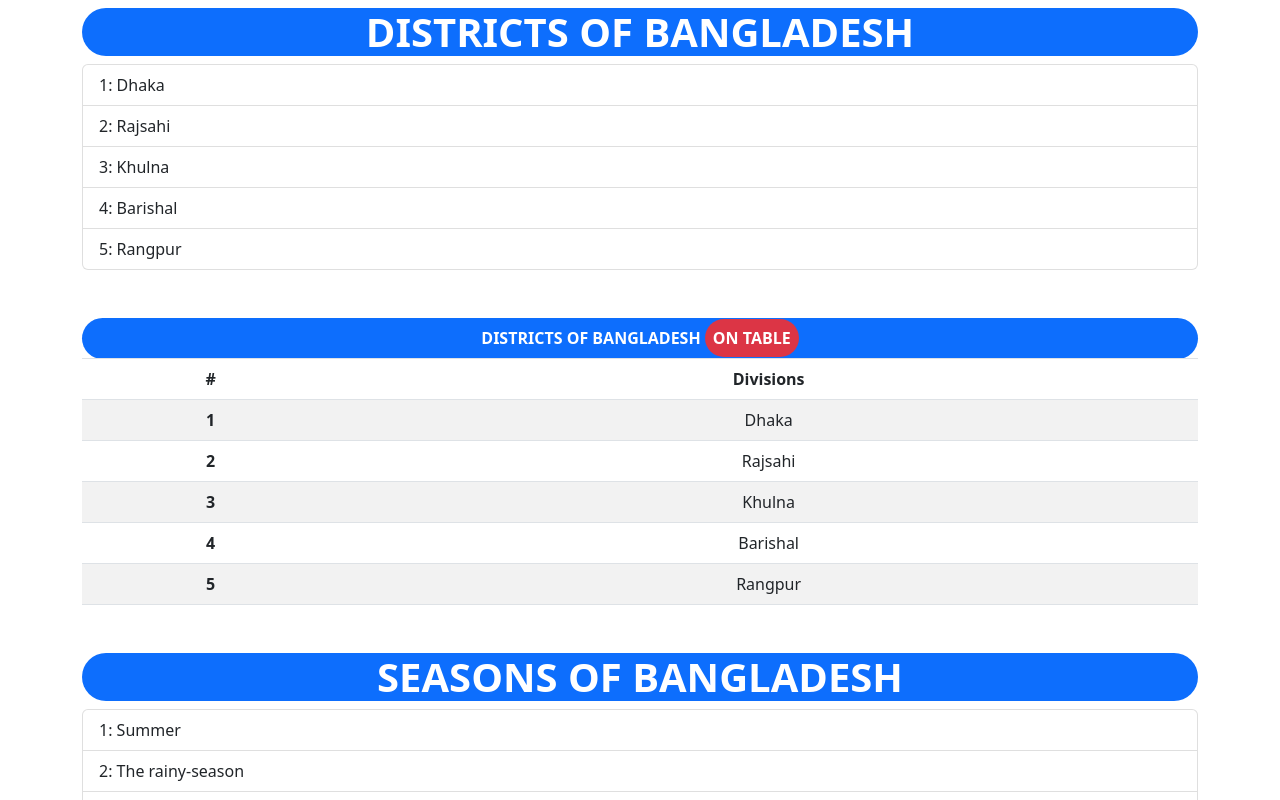
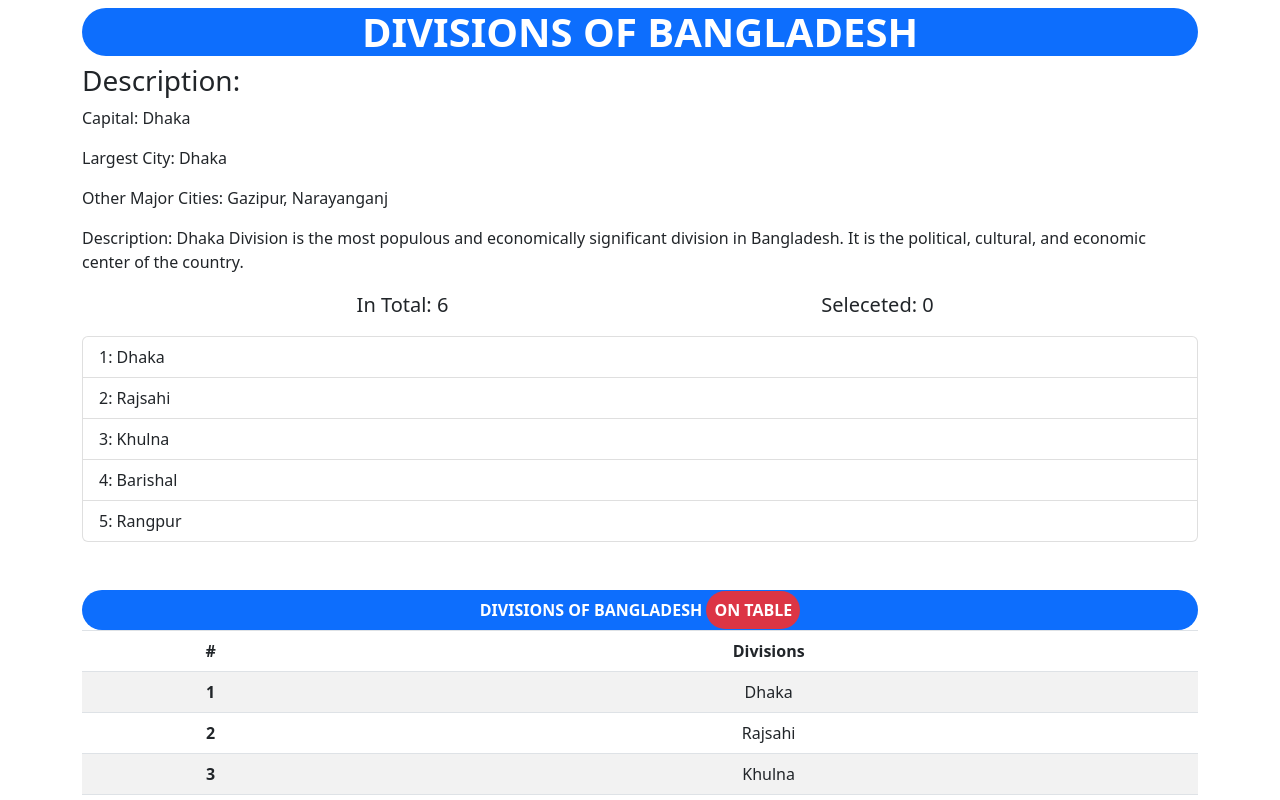
Before and after one commit to tamjidzihan/reactJS, a React (Vite) app: page / in a window 1280 px wide. Shown: the top 800 px of the page. Built offline with nearby package versions, Linux system fonts and the light colour scheme.

Commit message:
office 2024-03-31

```diff
--- a/src/App.tsx
+++ b/src/App.tsx
@@ -1,9 +1,10 @@
 // import './App.css'
+import { useState } from 'react';
 import ListGroup from './components/ListGroup';
 
 function App() {
 
-  let districts = {
+  let divisions = {
     items: [
       'Dhaka',
       'Rajsahi',
@@ -11,8 +12,50 @@ function App() {
       'Barishal',
       'Rangpur'
     ],
-    heading: 'Districts of bangladesh'
+    heading: 'Divisions of bangladesh',
+    total: 6
   }
+
+  interface DivisionDetail {
+    [key: string]: {
+      capital: string;
+      largestCity: string;
+      otherMajorCities: string;
+      description: string;
+    };
+  }
+  let divisionDetail: DivisionDetail = {
+    'Dhaka': {
+      capital: "Dhaka",
+      largestCity: "Dhaka",
+      otherMajorCities: "Gazipur, Narayanganj",
+      description: "Dhaka Division is the most populous and economically significant division in Bangladesh. It is the political, cultural, and economic center of the country."
+    },
+    'Rajshahi': {
+      capital: "Rajshahi",
+      largestCity: "Rajshahi",
+      otherMajorCities: "Bogura, Pabna",
+      description: "Rajshahi Division is known for its agricultural production, particularly mangoes and silk. It is located in the northwest of Bangladesh."
+    },
+    'Khulna': {
+      capital: "Khulna",
+      largestCity: "Khulna",
+      otherMajorCities: "Jessore, Satkhira",
+      description: "Khulna Division is an important industrial and commercial hub, particularly known for its shrimp farming and jute industries. It is situated in the southwestern part of Bangladesh."
+    },
+    'Barishal': {
+      capital: "Barishal",
+      largestCity: "Barishal",
+      otherMajorCities: "Patuakhali, Jhalokati",
+      description: "Barishal Division is characterized by its numerous rivers and waterways, earning it the nickname 'Venice of the East.' It is located in the southern part of Bangladesh."
+    },
+    'Rangpur': {
+      capital: "Rangpur",
+      largestCity: "Rangpur",
+      otherMajorCities: "Dinajpur, Thakurgaon",
+      description: "Rangpur Division is primarily an agricultural region known for its production of crops like rice, wheat, and potatoes. It is situated in the northern part of Bangladesh."
+    }
+  };
 
   let seasons = {
     items: [
@@ -23,29 +66,64 @@ function App() {
       'Winter',
       'Spring'
     ],
-    heading: 'seasons of bangladesh'
+    heading: 'seasons of bangladesh',
+    total: 6
   }
 
+
+
+  let seasonDetail = {
+    'Summer': {
+      description: "Summer in Bangladesh is characterized by hot and humid weather. It typically lasts from March to May, with temperatures often reaching high levels."
+    },
+    'The rainy-season': {
+      description: "The rainy season, also known as monsoon season, occurs from June to September in Bangladesh. Heavy rainfall is common during this time, which is vital for agriculture but also brings flooding in some areas."
+    },
+    'The autumn': {
+      description: "Autumn in Bangladesh, also known as the post-monsoon season, extends from October to November. It is characterized by milder temperatures and decreasing rainfall, making it a pleasant time of the year."
+    },
+    'Late-autumn': {
+      description: "Late autumn, occurring in November, marks the transition period between autumn and winter. Temperatures begin to drop, and the weather becomes cooler."
+    },
+    'Winter': {
+      description: "Winter in Bangladesh lasts from December to February. It is characterized by cool and dry weather, with temperatures dropping significantly, particularly in the northern regions."
+    },
+    'Spring': {
+      description: "Spring in Bangladesh, also known as the pre-monsoon season, occurs from February to March. It is a transitional period between winter and summer, with temperatures gradually rising and vegetation blooming."
+    }
+  };
+
+  const [selectedDivision, setSelectedDivision] = useState('');
+
+  const handelSelectItem = (item: string) => {
+    setSelectedDivision(item);
+  }
+
+  { console.log(divisionDetail[selectedDivision]) }
+
+  // let selectedDivisionDetail = divisionDetail[selectedDivision];
 
   return (
     <>
       <div className=' mb-4 '>
         <ListGroup
-          items={districts.items}
-          heading={districts.heading}
-          onSelectItem={(item: string) => {
-            console.log(item)
-          }} />
+          items={divisions.items}
+          heading={divisions.heading}
+          total={divisions.total}
+          detail={divisionDetail.Dhaka}
+
+          onSelectItem={handelSelectItem} />
       </div>
-      <div >
+      {/* <div >
         <ListGroup
           items={seasons.items}
           heading={seasons.heading}
+          total={seasons.total}
           onSelectItem={(item: string) => {
             console.log(item)
           }}
         />
-      </div>
+      </div> */}
     </>
   )
 }
--- a/src/components/ListGroup.tsx
+++ b/src/components/ListGroup.tsx
@@ -2,17 +2,24 @@ import { MouseEvent, useState } from 'react';
 import 'bootstrap/dist/css/bootstrap.css'
 
 
-interface ListProps {
+interface Props {
     items: string[];
     heading: string;
+    total: number;
+    detail: {
+        capital: string;
+        largestCity: string;
+        otherMajorCities: string;
+        description: string;
+
+    }
     onSelectItem: (item: string) => void;
 }
 
 
-function ListGroup({ items, heading, onSelectItem }: ListProps) {
+function ListGroup({ items, heading, total, detail, onSelectItem }: Props) {
 
     const [selecetedIndex, setSelecetedIndex] = useState(-1)
-    console.log(selecetedIndex);
     // console.log(setSelecetedIndex);
     // const handleClick = (e: MouseEvent) => console.log(e);
 
@@ -20,7 +27,8 @@ function ListGroup({ items, heading, onSelectItem }: ListProps) {
         <li
             className={selecetedIndex === index
                 ? "list-group-item text-start active"
-                : "list-group-item text-start "} role='button'
+                : "list-group-item text-start "}
+            role='button'
             key={item}
             // onClick={() => console.log(index, item)}
             onClick={() => {
@@ -37,6 +45,19 @@ function ListGroup({ items, heading, onSelectItem }: ListProps) {
         <>
             <div className='container my-2'>
                 <h1 className=' rounded-5  fw-bold text-center text-white  text-uppercase bg-primary '>{heading}</h1>
+                <div>
+                    <h3>Description:</h3>
+                    <p>Capital:  {detail.capital}</p>
+                    <p>Largest City: {detail.largestCity}</p>
+                    <p>Other Major Cities: {detail.otherMajorCities}</p>
+                    <p>Description: {detail.description}</p>
+                </div>
+                <div className=' col  '>
+                    <div className='row justify-content-center align-items-end  text-center '>
+                        <p className=' lead col-5 '>In Total: {total}</p>
+                        <p className=' lead col-5 '>Seleceted: {selecetedIndex + 1}</p>
+                    </div>
+                </div>
                 {items.length === 0
                     && <p className=' display-6 text-center  '>No item Found</p>
                 }
@@ -59,7 +80,7 @@ function ListGroup({ items, heading, onSelectItem }: ListProps) {
                             {items.map((item, index) => (
                                 <tr key={item}>
                                     <th scope="row">{index + 1}</th>
-                                    <td>{item}</td>
+                                    <td >{item}</td>
                                 </tr>
                             ))
                             }
```
